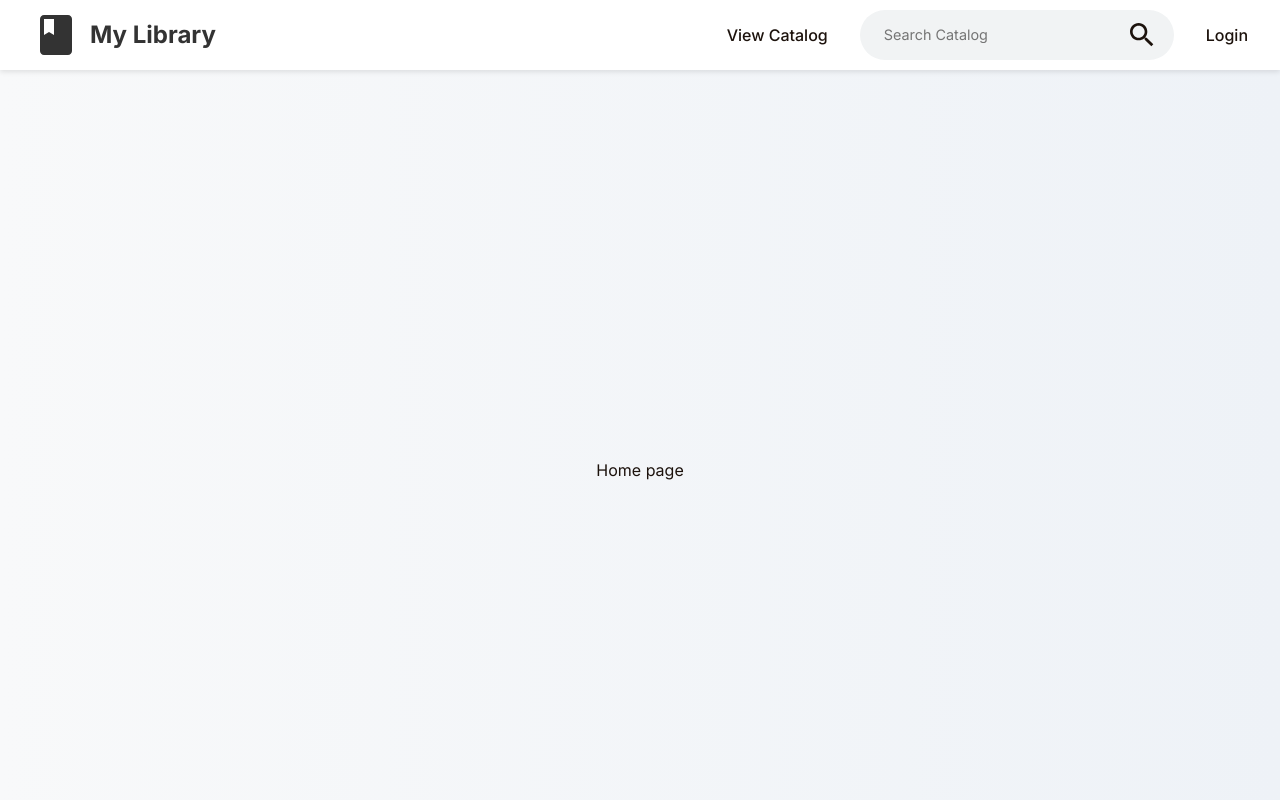
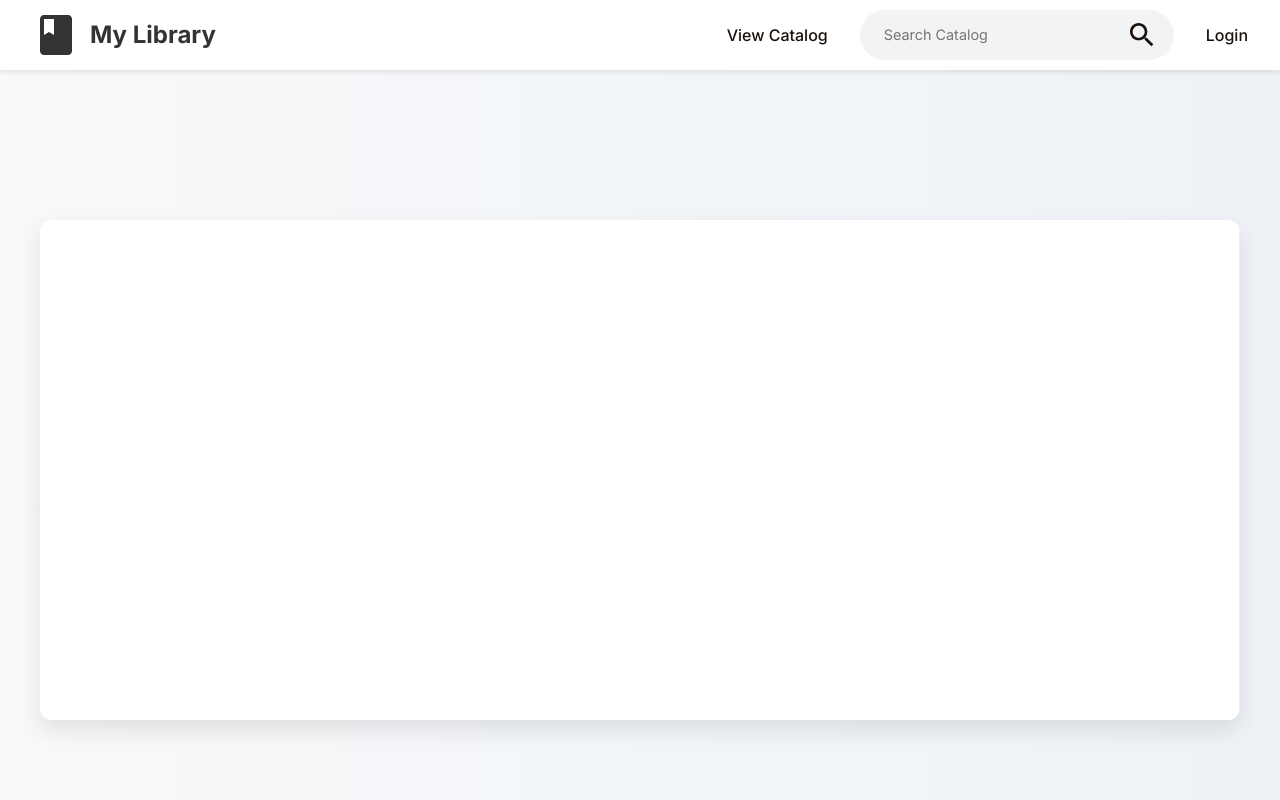
Before and after one commit to NatnaelAbWe/Library-management-system, a React (Vite) app: page / in a window 1280 px wide. Shown: the top 800 px of the page. Built offline with nearby package versions, Linux system fonts and the light colour scheme.

Commit message:
feat:book component for book information with style code

```diff
--- /dev/null
+++ b/src/features/book/index.ts
@@ -0,0 +1,3 @@
+import { BookInformation } from "./components/BookInformation/BookInfomration";
+
+export default BookInformation;
--- a/src/pages/HomePage/Home.css
+++ b/src/pages/HomePage/Home.css
@@ -0,0 +1,35 @@
+.page {
+  min-height: 100vh;
+  display: flex;
+  justify-content: center;
+  align-items: center;
+  background-color: #f4f7f6;
+  font-family: "Segoe UI", Tahoma, Geneva, Verdana, sans-serif;
+  padding: 20px;
+}
+
+.home-page-container {
+  width: 100%;
+  max-width: 1200px;
+  background: #ffffff;
+  border-radius: 12px;
+  box-shadow: 0 10px 25px rgba(0, 0, 0, 0.1);
+  display: flex;
+  min-height: 500px;
+  overflow: hidden;
+}
+
+.home-page-left {
+  flex: 1;
+  padding: 40px;
+  display: flex;
+  flex-direction: column;
+  justify-content: center;
+  border-right: 1px solid #eee;
+
+@media (max-width: 768px) {
+  .home-page-container {
+    flex-direction: column;
+    margin: 10px;
+  }
+}
--- a/src/pages/HomePage/Home.tsx
+++ b/src/pages/HomePage/Home.tsx
@@ -1,5 +1,12 @@
-import type { JSX } from "react";
+import "./Home.css";
+import type { JSX } from "@emotion/react/jsx-runtime";
 
 export default function HomePage(): JSX.Element {
-  return <div className="page">Home page</div>;
+  return (
+    <div className="page">
+      <div className="home-page-container">
+        <div className="home-page-left"></div>
+      </div>
+    </div>
+  );
 }
```
Also changed, not shown: src/features/book/components/BookInformation/BookInfomration.tsx (added, +24 -0 lines), src/features/book/components/BookInformation/BookInformation.css (added, +57 -0 lines), src/features/book/utils/BookUtils.ts (added, +12 -0 lines).
